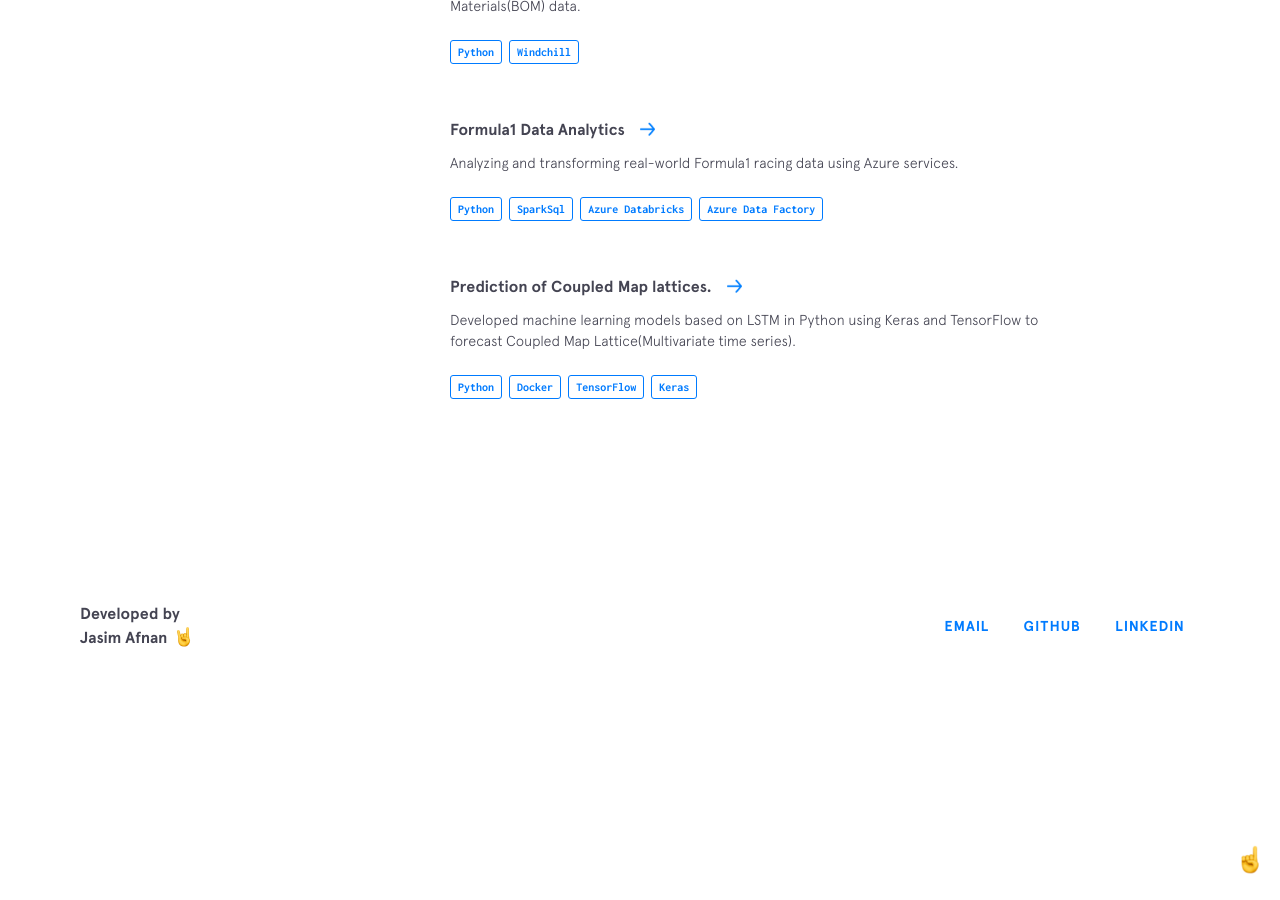
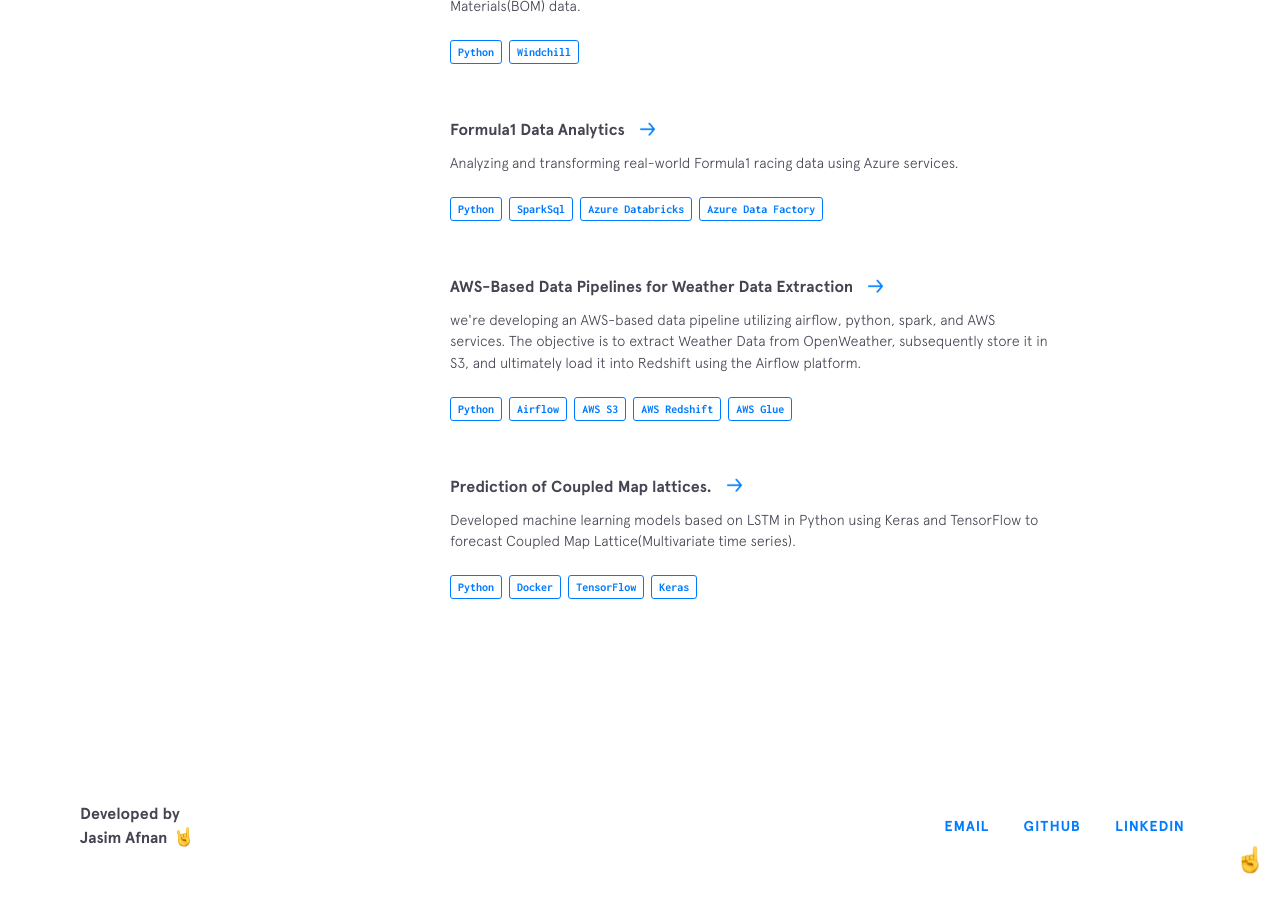
Before and after one commit to afnanjasim/afnanjasim.github.io, a Jekyll site: the page built from index.html, in a window 1280 px wide and 900 px high, scrolled down 2341 px. Built offline with Jekyll 4.4.1, drawn with Linux system fonts in a browser that asks for light colours; nearby versions of some CDN libraries; before the commit the page ends 3041 px from its top, so only the background shows below that.

Commit message:
added new project

```diff
--- a/_data/other-projects.yml
+++ b/_data/other-projects.yml
@@ -26,6 +26,17 @@
     - thing: Azure Databricks
     - thing: Azure Data Factory
 
+- name: AWS-Based Data Pipelines for Weather Data Extraction
+  url: https://github.com/afnanjasim/AWS-Airflow-Project
+  code: https://github.com/afnanjasim/AWS-Airflow-Project
+  description: we're developing an AWS-based data pipeline utilizing airflow, python, spark, and AWS services. The objective is to extract Weather Data from OpenWeather, subsequently store it in S3, and ultimately load it into Redshift using the Airflow platform.
+  used:
+    - thing: Python
+    - thing: Airflow
+    - thing: AWS S3
+    - thing: AWS Redshift
+    - thing: AWS Glue
+
 - name: Prediction of Coupled Map lattices.
   url:
   code:
```
Also changed, not shown: _includes/background.html (+0 -12 lines).
